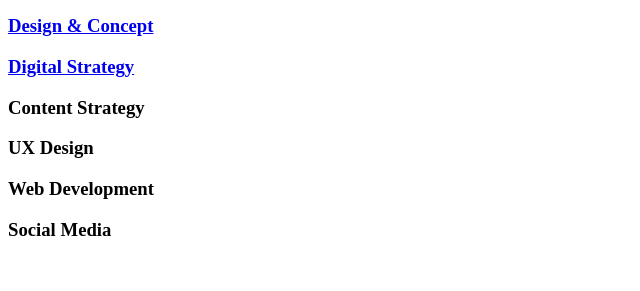
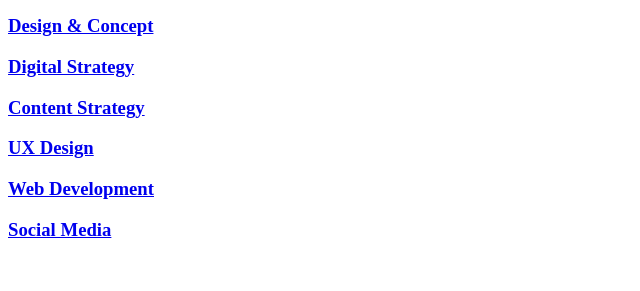
Before and after one commit to AminaHwess/holbertonschool-web_front_end, a plain HTML site: page html_advanced/23-index.html in a window 1280 px wide. Shown: the part 369-660 px from the top of the page, without its empty margins (0-640 px from the left). Drawn offline with Linux system fonts and the light colour scheme.

Commit message:
Services, Works, Latest news links

```diff
--- a/html_advanced/23-index.html
+++ b/html_advanced/23-index.html
@@ -92,10 +92,10 @@
         <div>
             <h3><a href="#"> Design & Concept </a></h3>
             <h3><a href="#"> Digital Strategy </a></h3>
-            <h3><a href="#"></a> Content Strategy </a></h3>
-            <h3><a href="#"></a> UX Design </a></h3>
-            <h3><a href="#"></a> Web Development </a></h3>
-            <h3><a href="#"></a> Social Media </a></h3>
+            <h3><a href="#"> Content Strategy </a></h3>
+            <h3><a href="#"> UX Design </a></h3>
+            <h3><a href="#"> Web Development </a></h3>
+            <h3><a href="#"> Social Media </a></h3>
         </div>
         </div>
         </section>
```
